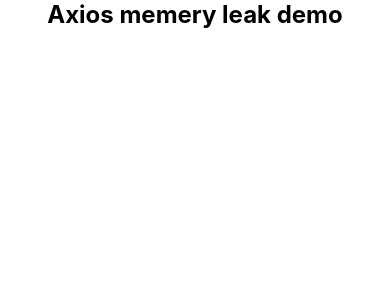
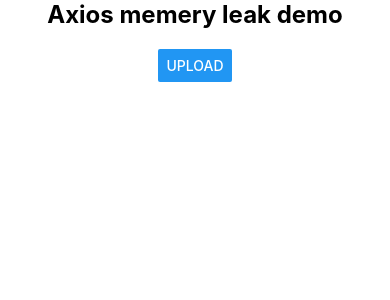
Before and after one commit to dklymenk/rn-formdata-memory-leaks, a React Native app: screen / in a window 390 px wide. Shown: the top 300 px of the page. Built offline with nearby package versions, Linux system fonts and the light colour scheme.

Commit message:
add button

```diff
--- a/App.tsx
+++ b/App.tsx
@@ -1,5 +1,12 @@
 import React from 'react';
-import {SafeAreaView, ScrollView, StyleSheet, Text, View} from 'react-native';
+import {
+  Button,
+  SafeAreaView,
+  ScrollView,
+  StyleSheet,
+  Text,
+  View,
+} from 'react-native';
 
 const App = () => {
   return (
@@ -7,6 +14,7 @@
       <ScrollView>
         <View style={styles.content}>
           <Text style={styles.heading}>Axios memery leak demo</Text>
+          <Button title="Upload" onPress={() => console.log('Upload')} />
         </View>
       </ScrollView>
     </SafeAreaView>
```
